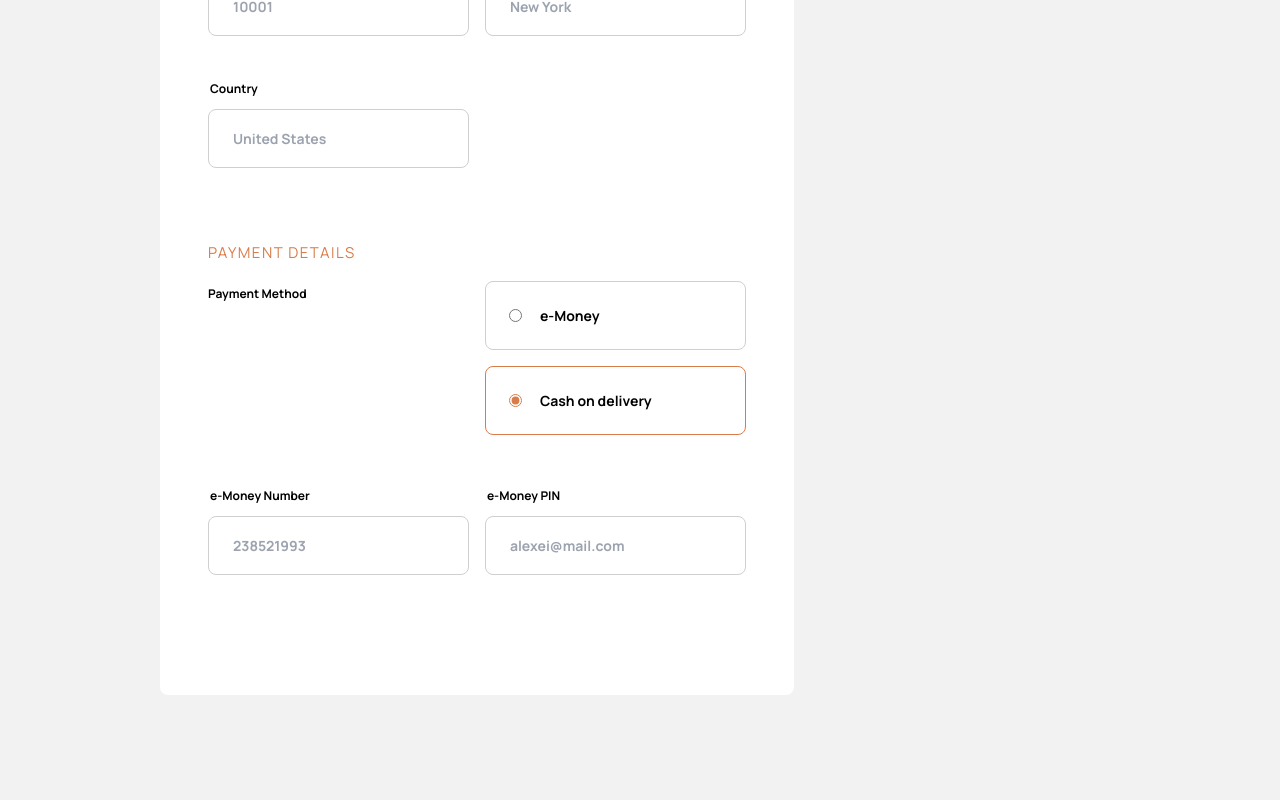
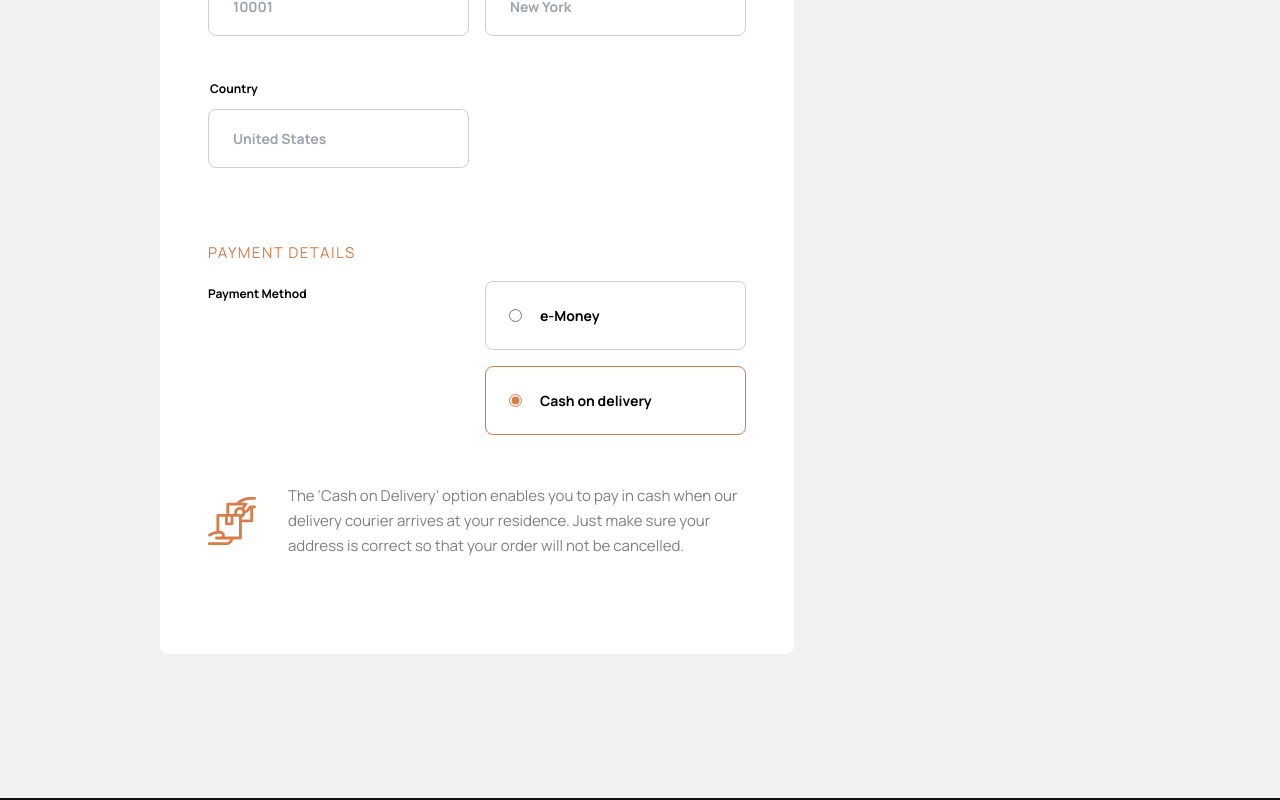
Before and after one commit to LowkeyCoyote/audiophile, a React (Vite) app: page /checkout in a window 1280 px wide. Both pictures are taken after a click on the radio button "Cash on delivery". Shown: the part 967-1767 px from the top of the page. Built offline with nearby package versions, Linux system fonts and the light colour scheme.

Commit message:
first commi

```diff
--- a/src/components/checkout/CartCheckout.tsx
+++ b/src/components/checkout/CartCheckout.tsx
@@ -6,7 +6,6 @@ import Button from '@components/shared/ui/Buttton';
 type CartCheckoutProps = {
     submitForm : () => void
 }
-
 
 const CartCheckout = ({submitForm} : CartCheckoutProps ) => {
 
--- a/src/components/checkout/FormCheckout.tsx
+++ b/src/components/checkout/FormCheckout.tsx
@@ -1,42 +1,22 @@
-import {  useForm } from 'react-hook-form';
+import { useForm } from 'react-hook-form';
 import FormField from '@components/shared/ui/FormField';
-import { useState, RefObject } from 'react';
+import { useState, MutableRefObject } from 'react';
+import cashOnDeliveryIcon from '@assets/checkout/icon-cash-on-delivery.svg';
+import { FormValues } from '../../types/types';
 
-type FormData = {
-    name: string;
-    email: string;
-    tel: string;
-    address: string;
-    zipCode: string;
-    city: string;
-    country: string;
-    payment: 'emoney' | 'cashOnDelivery';
-    eMoneyNumber: string;
-    eMoneyPIN: string;
+type FormCheckoutProps = {
+    submitRef: MutableRefObject<HTMLButtonElement>;
 };
 
-type FormCheckoutProps = {
-    submitRef?: RefObject<HTMLButtonElement>;
-};
+const FormCheckout = ({ submitRef }: FormCheckoutProps) => {
+    const [selectedPayment, setSelectedPayment] = useState<'emoney' | 'cashOnDelivery'>('emoney');
 
-const FormCheckout = ({submitRef } : FormCheckoutProps) => {
-
-
-    const [selectedPayment, setSelectedPayment] = useState<
-        'emoney' | 'cashOnDelivery'
-    >('emoney');
-
-    const {
-        register,
-        handleSubmit,
-        formState: { errors },
-    } = useForm<FormData>({
+    const { register,handleSubmit, formState: { errors }, } = useForm<FormValues>({
         mode: 'onChange',
         reValidateMode: 'onSubmit',
     });
 
-    const onSubmit = (data : FormData) => console.log(data);
-
+    const onSubmit = (data: FormValues) => console.log(data);
 
     return (
         <div className="p-12 bg-white rounded-lg sm:p-6">
@@ -168,6 +148,8 @@ const FormCheckout = ({submitRef } : FormCheckoutProps) => {
                     </div>
                 </div>
                 <div className="grid grid-cols-2 gap-4 mb-12 sm:grid-cols-1">
+                    {selectedPayment === 'emoney' && (
+                        <>
                             <FormField
                                 label="e-Money Number"
                                 name="eMoneyNumber"
@@ -182,18 +164,36 @@ const FormCheckout = ({submitRef } : FormCheckoutProps) => {
                                 label="e-Money PIN"
                                 name="eMoneyPIN"
                                 type="email"
-                            placeholder="alexei@mail.com"
+                                placeholder="6891"
                                 error={errors.eMoneyPIN && 'Wrong Format'}
                                 register={register}
                                 column="col-2"
                                 validationPattern={/^[0-9]{4}$/}
                             />
+                        </>
+                    )}
+                    {selectedPayment === 'cashOnDelivery' && (
+                        <div className="flex items-center col-span-2 gap-8">
+                            <img
+                                src={cashOnDeliveryIcon}
+                                alt="cash on delivery"
+                            />
+                            <p className='text-[15px] opacity-50'>
+                                The ‘Cash on Delivery’ option enables you to pay
+                                in cash when our delivery courier arrives at
+                                your residence. Just make sure your address is
+                                correct so that your order will not be
+                                cancelled.
+                            </p>
                         </div>
-
-                    <button ref={submitRef} type="submit" style={{ display: 'none' }} />
-
+                    )}
+                </div>
+                <button
+                    ref={submitRef}
+                    type="submit"
+                    style={{ display: 'none' }}
+                />
             </form>
-
         </div>
     );
 };
--- a/src/pages/CheckoutPage.tsx
+++ b/src/pages/CheckoutPage.tsx
@@ -1,13 +1,12 @@
 import { Link } from 'react-router-dom';
 import CartCheckout from '@components/checkout/CartCheckout';
 import FormCheckout from '@components/checkout/FormCheckout';
-import { useRef, MutableRefObject } from 'react';
+import { useRef, RefObject  } from 'react';
 
 const CheckoutPage = () => {
-    const submitRef = useRef<HTMLButtonElement>();
-    const submitForm = (submitRef : MutableRefObject<HTMLButtonElement | undefined> ) => {
-        console.log(submitRef.current)
-        if (submitRef.current) {
+    const submitRef  = useRef<HTMLButtonElement>(null!);
+    const submitForm = (submitRef : RefObject<HTMLButtonElement>) => {
+        if (submitRef && submitRef.current) {
             submitRef.current.click();
         }
     };
--- a/src/types/types.ts
+++ b/src/types/types.ts
@@ -43,7 +43,10 @@ export type CartState =  {
   items : ItemState[]
 }
 
-export type FormData = {
+
+
+
+export type FormValues = {
   name: string;
   email: string;
   tel: string;
@@ -52,6 +55,6 @@ export type FormData = {
   city: string;
   country: string;
   payment: 'emoney' | 'cashOnDelivery';
-  eMoneyNumber : string;
-  eMoneyPIN : string;
+  eMoneyNumber?: string;
+  eMoneyPIN?: string;
 };
```
Also changed, not shown: src/assets/checkout/icon-cash-on-delivery.svg (added), src/assets/checkout/icon-order-confirmation.svg (added). Lines whose indentation alone changed are shown as unchanged.
